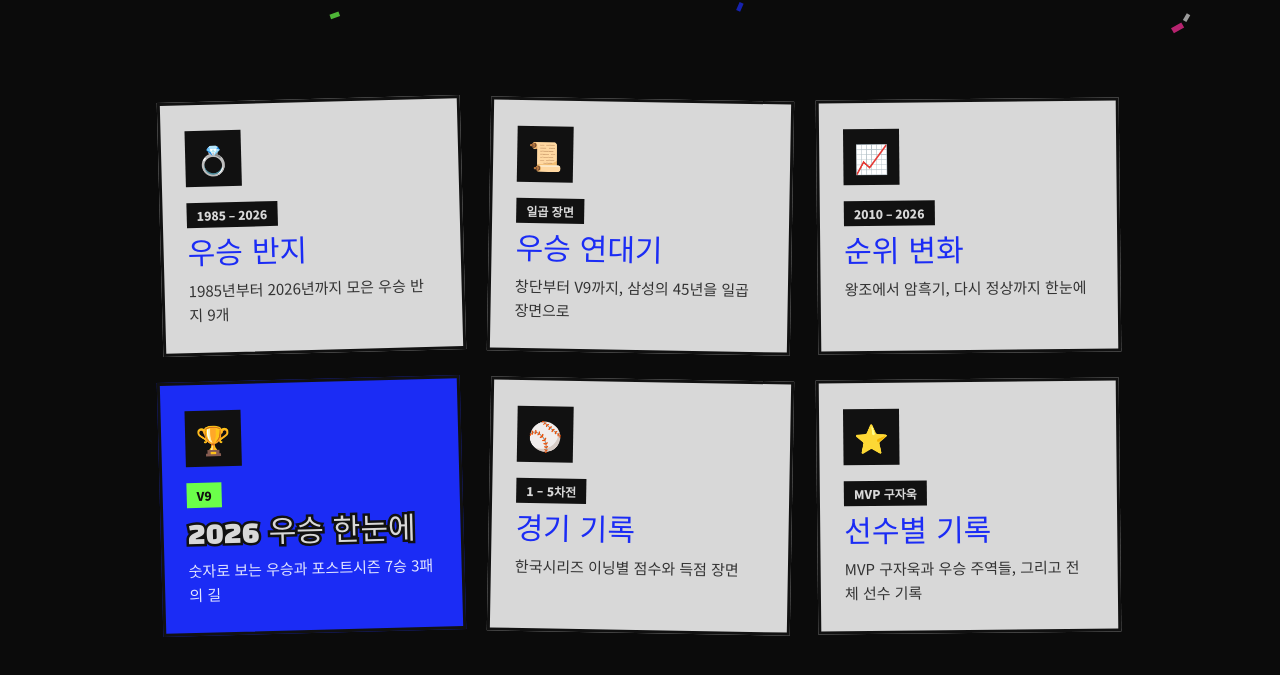
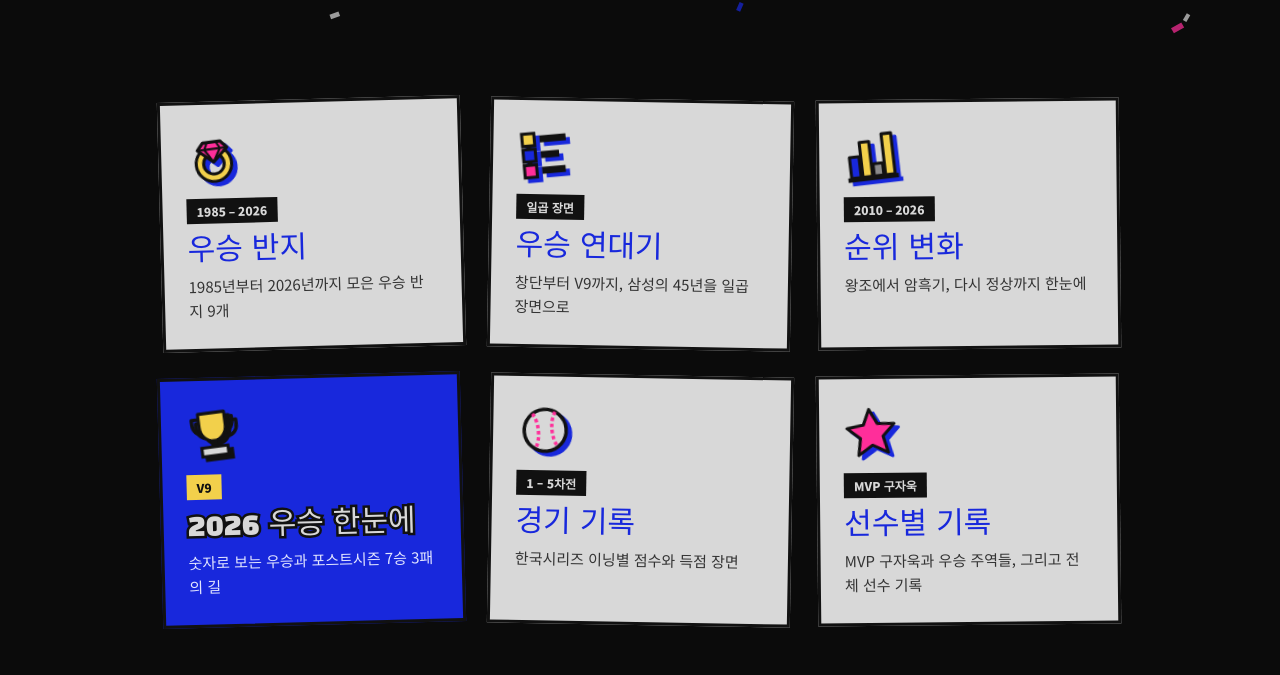
Before and after one commit to yujpark91/samsung-website, a plain HTML site: page index.html in a window 1280 px wide. Shown: the part 669-1344 px from the top of the page. Drawn offline with nearby package versions, Linux system fonts and the light colour scheme; a web font is replaced by a local one.

Commit message:
아이콘 그림으로 교체, 강조색 노랑, 파랑 조금 어둡게
- 목록 카드 아이콘을 포스터 디자인에 맞춘 그림(SVG)으로 바꾸고 검정 배경 상자 제거
- 우승·강조 연두를 차분한 노랑(#F2D04B)으로 변경 (첫 화면 제목만 연두 유지)
  난시 사용자를 고려해 채도와 밝기를 조금 낮춤: 검정 위 12.5:1, 파랑 위 5.9:1
- 파랑을 #1B2CF5에서 #1828DC로 조금 어둡게
- 꽃가루에 밝은 노랑 추가, MVP 배지의 별 이모지 제거

Co-Authored-By: Claude Opus 5.5 <noreply@anthropic.com>

```diff
--- a/index.html
+++ b/index.html
@@ -9,13 +9,14 @@
 <style>
   /* ===== 색: 집 파일 디자인 (검정 배경 · 전기 파랑 · 회색 종이 · 형광 분홍 · 형광 연두) ===== */
   :root {
-    --blue: #1B2CF5;
+    --blue: #1828DC;
     --blue-dark: #111111;
-    --sky: #1B2CF5;
-    --gold: #6BFF4A;
+    --sky: #1828DC;
+    --gold: #F2D04B;
     --red: #FF2E9A;
     --pink: #FF2E9A;
-    --lime: #6BFF4A;
+    --lime: #F2D04B;   /* 강조·우승 노랑: 파랑 위 대비 5.1:1, 검정 위 12.5:1 */
+    --hero-lime: #6BFF4A; /* 첫 화면 제목에만 쓰는 연두 */
     --paper: #D8D8D8;
     --bg: #0B0B0B;
     --card: #D8D8D8;
@@ -152,7 +153,7 @@
   }
   .hero h1 span { display: block; paint-order: stroke fill; }
   .hero h1 .h1a { color: var(--paper); -webkit-text-stroke: clamp(8px, 1.2vw, 16px) var(--blue); transform: rotate(-2deg); }
-  .hero h1 .h1b { color: #111; -webkit-text-stroke: clamp(8px, 1.2vw, 16px) var(--lime); transform: rotate(-3deg); margin-top: .1em; }
+  .hero h1 .h1b { color: #111; -webkit-text-stroke: clamp(8px, 1.2vw, 16px) var(--hero-lime); transform: rotate(-3deg); margin-top: .1em; }
   .h-tape {
     display: inline-block;
     margin-top: 30px;
@@ -199,7 +200,7 @@
     font-size: clamp(110px, 13vw, 190px);
     line-height: .9;
     color: #111;
-    -webkit-text-stroke: clamp(10px, 1.4vw, 22px) var(--lime);
+    -webkit-text-stroke: clamp(10px, 1.4vw, 22px) var(--hero-lime);
     paint-order: stroke fill;
     transform: rotate(9deg);
   }
@@ -248,13 +249,18 @@
   }
   .menu .feature.hot:hover, .menu .feature.hot:focus-visible { box-shadow: 9px 9px 0 var(--lime); }
   .feature .icon {
-    width: 56px; height: 56px;
-    display: flex; align-items: center; justify-content: center;
-    font-size: 28px;
-    background: #111;
-    margin-bottom: 16px;
+    display: inline-flex; align-self: flex-start;
+    font-size: 40px; line-height: 1;
+    background: transparent;
+    margin-bottom: 12px;
     transition: transform .2s ease;
   }
+  .feature .icon svg {
+    width: 56px; height: 56px; display: block;
+    transform: rotate(-6deg);
+    filter: drop-shadow(4px 4px 0 var(--blue));
+  }
+  .menu .feature.hot .icon svg { filter: drop-shadow(4px 4px 0 #111); }
   .feature:hover .icon { transform: rotate(-8deg) scale(1.08); }
   .feature h3 { font-family: "Black Han Sans", sans-serif; font-weight: 400; font-size: 30px; line-height: 1.15; color: var(--blue); margin-bottom: 6px; }
   .feature p { font-size: 15px; color: #333; }
@@ -348,7 +354,7 @@
   .ls th { font-size: 12px; opacity: .7; font-weight: 700; }
   .ls td:first-child, .ls th:first-child { text-align: left; font-weight: 800; padding-left: 12px; }
   .ls td.r { font-weight: 900; color: var(--lime); border-left: 1px solid #ffffff33; }
-  .ls td.hit { color: #fff; font-weight: 900; background: #1B2CF5aa; }
+  .ls td.hit { color: #fff; font-weight: 900; background: #1828DCaa; }
   .ls tr + tr td { border-top: 1px solid #ffffff1a; }
   .ls td.k { border-left: 1px solid #ffffff33; font-weight: 700; }
   .ls th.k { border-left: 1px solid #ffffff33; }
@@ -624,37 +630,37 @@
   <div class="wrap">
     <div class="menu">
       <a class="feature card" href="#history" data-title="우승 반지">
-        <div class="icon">💍</div>
+        <div class="icon" aria-hidden="true"><svg viewBox="0 0 64 64"><circle cx="32" cy="38" r="16" fill="none" stroke="#111" stroke-width="12"/><circle cx="32" cy="38" r="16" fill="none" stroke="#F2D04B" stroke-width="5"/><path d="M22 13h20l7 8-17 15-17-15z" fill="#FF2E9A" stroke="#111" stroke-width="3.5" stroke-linejoin="round"/><path d="M15 21h34M27 13l-4 8 9 15 9-15-4-8" fill="none" stroke="#111" stroke-width="2.5" stroke-linejoin="round"/></svg></div>
         <span class="tag">1985 – 2026</span>
         <h3>우승 반지</h3>
         <p>1985년부터 2026년까지 모은 우승 반지 9개</p>
       </a>
       <a class="feature card" href="#story" data-title="우승 연대기">
-        <div class="icon">📜</div>
+        <div class="icon" aria-hidden="true"><svg viewBox="0 0 64 64"><path d="M14 8v48" stroke="#111" stroke-width="5"/><rect x="7" y="7" width="14" height="14" fill="#F2D04B" stroke="#111" stroke-width="3.5"/><rect x="7" y="25" width="14" height="14" fill="#1828DC" stroke="#111" stroke-width="3.5"/><rect x="7" y="43" width="14" height="14" fill="#FF2E9A" stroke="#111" stroke-width="3.5"/><rect x="27" y="10" width="30" height="8" fill="#111"/><rect x="27" y="28" width="21" height="8" fill="#111"/><rect x="27" y="46" width="27" height="8" fill="#111"/></svg></div>
         <span class="tag">일곱 장면</span>
         <h3>우승 연대기</h3>
         <p>창단부터 V9까지, 삼성의 45년을 일곱 장면으로</p>
       </a>
       <a class="feature card" href="#ranks" data-title="정규시즌 순위 변화">
-        <div class="icon">📈</div>
+        <div class="icon" aria-hidden="true"><svg viewBox="0 0 64 64"><g stroke="#111" stroke-width="3.5" stroke-linejoin="round"><rect x="7" y="30" width="11" height="24" fill="#1828DC"/><rect x="20" y="14" width="11" height="40" fill="#F2D04B"/><rect x="33" y="40" width="11" height="14" fill="#8A8A8A"/><rect x="46" y="7" width="11" height="47" fill="#F2D04B"/></g><path d="M3 56h58" stroke="#111" stroke-width="5"/></svg></div>
         <span class="tag">2010 – 2026</span>
         <h3>순위 변화</h3>
         <p>왕조에서 암흑기, 다시 정상까지 한눈에</p>
       </a>
       <a class="feature card hot" href="#season2026" data-title="2026 우승 한눈에">
-        <div class="icon">🏆</div>
+        <div class="icon" aria-hidden="true"><svg viewBox="0 0 64 64"><g fill="none" stroke="#111" stroke-width="4" stroke-linejoin="round"><path d="M18 13H9v5c0 8 5 13 12 13"/><path d="M46 13h9v5c0 8-5 13-12 13"/></g><path d="M17 7h30v15c0 10-7 17-15 17s-15-7-15-17z" fill="#F2D04B" stroke="#111" stroke-width="3.5" stroke-linejoin="round"/><rect x="28" y="38" width="8" height="9" fill="#111"/><rect x="17" y="46" width="30" height="10" fill="#D8D8D8" stroke="#111" stroke-width="3.5"/></svg></div>
         <span class="tag">V9</span>
         <h3>2026 우승 한눈에</h3>
         <p>숫자로 보는 우승과 포스트시즌 7승 3패의 길</p>
       </a>
       <a class="feature card" href="#games" data-title="한국시리즈 경기별 기록">
-        <div class="icon">⚾</div>
+        <div class="icon" aria-hidden="true"><svg viewBox="0 0 64 64"><circle cx="32" cy="32" r="24" fill="#D8D8D8" stroke="#111" stroke-width="4"/><path d="M19 12c7 10 7 30 0 40M45 12c-7 10-7 30 0 40" fill="none" stroke="#FF2E9A" stroke-width="4" stroke-dasharray="4 3"/></svg></div>
         <span class="tag">1 – 5차전</span>
         <h3>경기 기록</h3>
         <p>한국시리즈 이닝별 점수와 득점 장면</p>
       </a>
       <a class="feature card" href="#players" data-title="선수별 기록">
-        <div class="icon">⭐</div>
+        <div class="icon" aria-hidden="true"><svg viewBox="0 0 64 64"><path d="M32 5l8 17 19 2-14 13 4 19-17-10-17 10 4-19L5 24l19-2z" fill="#FF2E9A" stroke="#111" stroke-width="3.5" stroke-linejoin="round"/></svg></div>
         <span class="tag">MVP 구자욱</span>
         <h3>선수별 기록</h3>
         <p>MVP 구자욱과 우승 주역들, 그리고 전체 선수 기록</p>
@@ -915,7 +921,7 @@
     <div class="players">
       <div class="mvp card tap big" tabindex="0">
         <div>
-          <span class="mvp-badge">⭐ 한국시리즈 MVP</span>
+          <span class="mvp-badge">한국시리즈 MVP</span>
           <div class="mvp-name plus">구자욱</div>
           <p class="mvp-role">주장 · 외야수</p>
           <p class="mvp-line">타율 <b>.500</b> · 5경기 연속 안타 · 생애 첫 KS MVP</p>
@@ -1040,7 +1046,7 @@
   // ===== 꽃가루(색종이) 효과 =====
   const canvas = document.getElementById("confetti");
   const ctx = canvas.getContext("2d");
-  const colors = ["#1B2CF5", "#FF2E9A", "#6BFF4A", "#D8D8D8"];
+  const colors = ["#1828DC", "#FF2E9A", "#6BFF4A", "#D8D8D8", "#FFE94D"];
   let pieces = [];
 
   const hero = document.querySelector(".hero");
```
